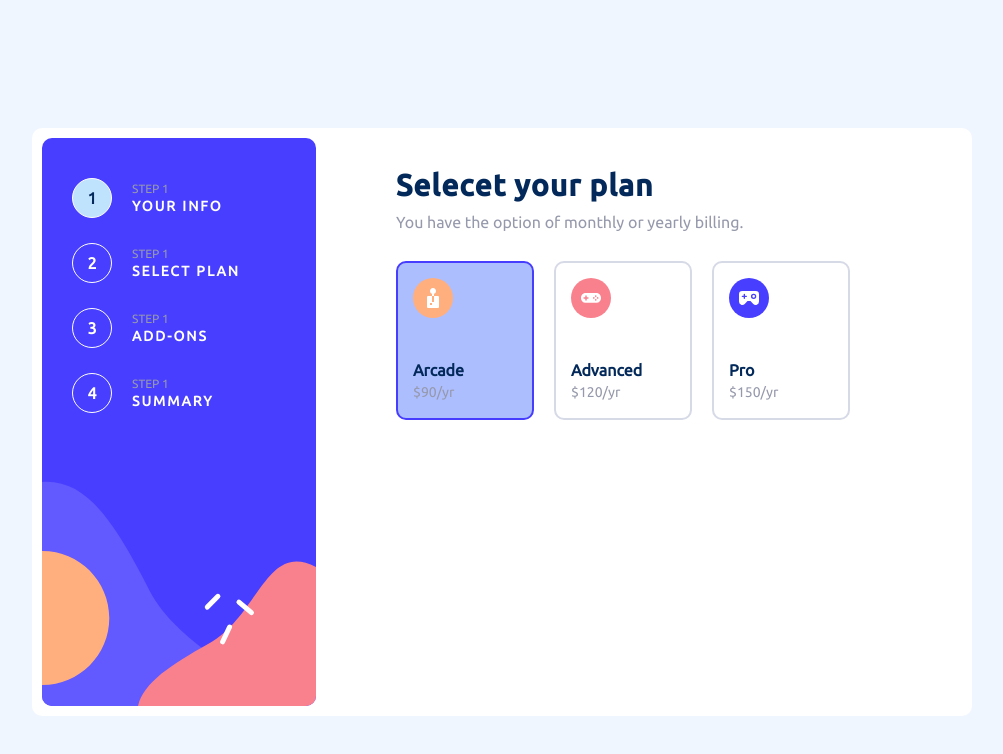
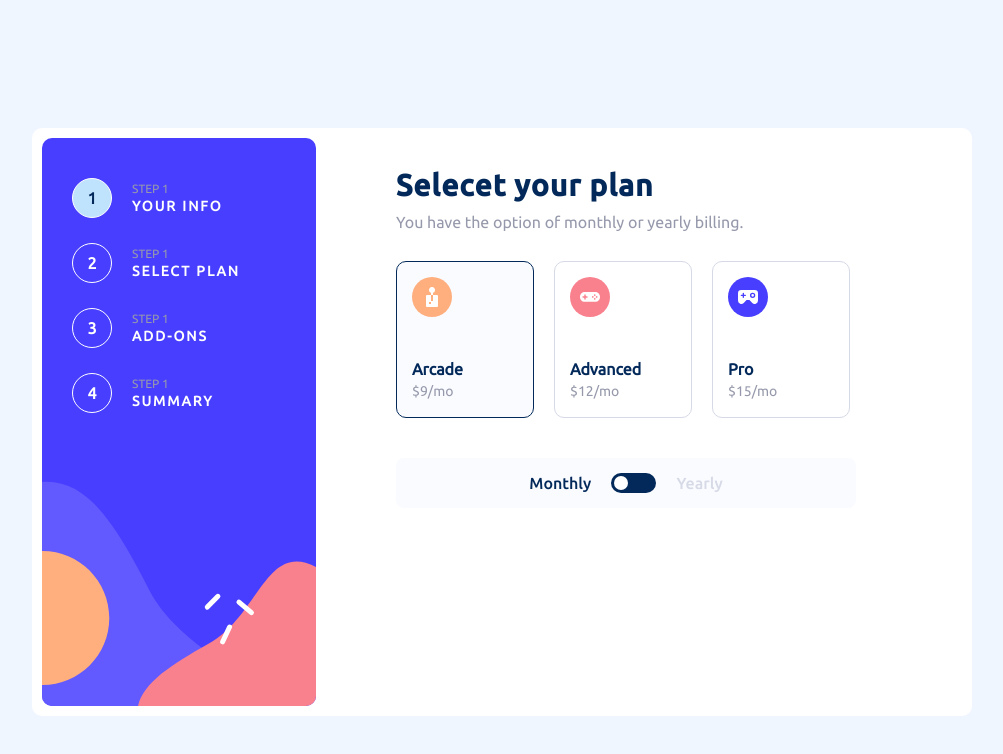
Before and after one commit to lelouch187/multi-step-form, a React (Create React App) app: page / in a window 1280 px wide. Shown: the top 754 px of the page, without its empty margins (138-1141 px from the left). Built offline with nearby package versions, Linux system fonts and the light colour scheme.

Commit message:
chenge switch status

```diff
--- a/src/features/pageTwo/Card.tsx
+++ b/src/features/pageTwo/Card.tsx
@@ -1,6 +1,6 @@
-import React, { FC, SVGProps } from 'react';
+import React, { FC } from 'react';
 import { useAppDispatch, useAppSelector } from '../../hooks';
-import { activeCard, changeActiveCard } from './pageTwo-slice';
+import { changeActiveCard, pageTwo } from './pageTwo-slice';
 
 interface ICard {
   img: string;
@@ -9,19 +9,19 @@ interface ICard {
 }
 
 const Card: FC<ICard> = ({ img, title, cost }) => {
-  const status = useAppSelector(activeCard);
+  const page = useAppSelector(pageTwo);
   const dispatch = useAppDispatch();
 
   return (
     <div
       onClick={() => dispatch(changeActiveCard(cost))}
-      className={status === cost ? 'Cards__item active' : 'Cards__item'}>
+      className={page.activeCard === cost ? 'Cards__item active' : 'Cards__item'}>
       <div className="Cards__wrapper--img">
         <img src={img} alt="img1" />
       </div>
       <h3 className="Cards__title">{title}</h3>
-      <p className="Cards__cost">{status === 0 ? `$${cost}/mo` : `$${cost}0/yr`}</p>
-      {status === 0 ? <p className="Cards__discount">2 months free</p> : null}
+      <p className="Cards__cost">{page.checkedStatus === false ? `$${cost}/mo` : `$${cost}0/yr`}</p>
+      {page.checkedStatus === true ? <p className="Cards__discount">2 months free</p> : null}
     </div>
   );
 };
--- a/src/features/pageTwo/PageTwo.tsx
+++ b/src/features/pageTwo/PageTwo.tsx
@@ -1,6 +1,7 @@
 import React, { FC } from 'react'
 import PageInfo from '../../components/PageInfo'
 import Cards from './Cards'
+import Switch from './Switch'
 
 const PageTwo:FC = () => {
   return (
@@ -9,6 +10,7 @@ const PageTwo:FC = () => {
   subtitle='You have the option of monthly or yearly billing.'
   />
   <Cards />
+  <Switch />
     </>
   )
 }
--- /dev/null
+++ b/src/features/pageTwo/Switch.tsx
@@ -0,0 +1,25 @@
+import React, { FC } from 'react';
+import { useAppDispatch, useAppSelector } from '../../hooks';
+import { changeStatus, checkedStatus } from './pageTwo-slice';
+
+const Switch: FC = () => {
+  const checked = useAppSelector(checkedStatus);
+  const dispatch = useAppDispatch();
+  return (
+    <div className="switch">
+      <span className={checked ? 'switch__text' : 'switch__text active'}>Monthly</span>
+      <input
+        onClick={() => dispatch(changeStatus(!checked))}
+        name="position"
+        value="year"
+        checked={checked}
+        type="checkbox"
+        id="switch"
+      />
+      <label htmlFor="switch">Toggle</label>
+      <span className={!checked ? 'switch__text' : 'switch__text active'}>Yearly</span>
+    </div>
+  );
+};
+
+export default Switch;
--- a/src/features/pageTwo/pageTwo-slice.ts
+++ b/src/features/pageTwo/pageTwo-slice.ts
@@ -3,10 +3,12 @@ import { RootState } from '../../store';
 
 interface PageTwoState {
   activeCard: number;
+  checkedStatus:boolean;
 }
 
 const initialState: PageTwoState = {
   activeCard: 9,
+  checkedStatus:false
 };
 
 export const pageTwoSlice = createSlice({
@@ -16,11 +18,16 @@ export const pageTwoSlice = createSlice({
     changeActiveCard: (state, { payload }: PayloadAction<number>) => {
       state.activeCard = payload;
     },
+    changeStatus:(state, { payload }: PayloadAction<boolean>) => {
+      state.checkedStatus = payload;
+    },
   },
 });
 
-export const { changeActiveCard } = pageTwoSlice.actions;
+export const { changeActiveCard, changeStatus } = pageTwoSlice.actions;
 
+export const pageTwo = (state: RootState) => state.pageTwo;
 export const activeCard = (state: RootState) => state.pageTwo.activeCard;
+export const checkedStatus = (state: RootState) => state.pageTwo.checkedStatus;
 
 export default pageTwoSlice.reducer;
--- a/src/styles/pageTwo.scss
+++ b/src/styles/pageTwo.scss
@@ -1,10 +1,11 @@
 @import 'variables';
 @import 'fonts';
+@import 'switch';
 
 .Cards{
    display: flex;
    &__item{
-      border: 2px solid $Light-gray;
+      border: 1px solid $Light-gray;
       border-radius: 10px;
       min-width: 30%;
       margin-right: 20px;
@@ -16,8 +17,8 @@
          margin-right: 0px;
       }
       &.active{
-         border: 2px solid $Purplish-blue;
-         background-color: $Pastel-blue;
+         border: 1px solid $Marine-blue;
+         background-color: $Alabaster;
       }
    }
    &__wrapper--img{
@@ -37,3 +38,20 @@
       font-size: 12px;
    }
 }
+.switch{
+   display: flex;
+   margin-top: 40px;
+   background-color: $Alabaster;
+   border-radius: 8px;
+   height: 50px;
+   align-items: center;
+   justify-content: center;
+   &__text{
+      font-family: 'Medium';
+      margin: 0px 20px;
+      color: $Light-gray;
+      &.active{
+         color: $Marine-blue;
+      }
+   }
+}
--- /dev/null
+++ b/src/styles/switch.scss
@@ -0,0 +1,41 @@
+input[type=checkbox]{
+   height: 0;
+   width: 0;
+   visibility: hidden;
+ }
+
+ label {
+   cursor: pointer;
+   text-indent: -9999px;
+   width: 45px;
+   height: 20px;
+   background: $Marine-blue;
+   display: block;
+   border-radius: 100px;
+   position: relative;
+ }
+
+ label:after {
+   content: '';
+   position: absolute;
+   top: 3px;
+   left: 3px;
+   width: 14px;
+   height: 14px;
+   background: #fff;
+   border-radius: 90px;
+   transition: 0.3s;
+ }
+
+ input:checked + label {
+   background: $Marine-blue;
+ }
+
+ input:checked + label:after {
+   left: calc(100% - 5px);
+   transform: translateX(-100%);
+ }
+
+ label:active:after {
+   width: 20px;
+ }
```
